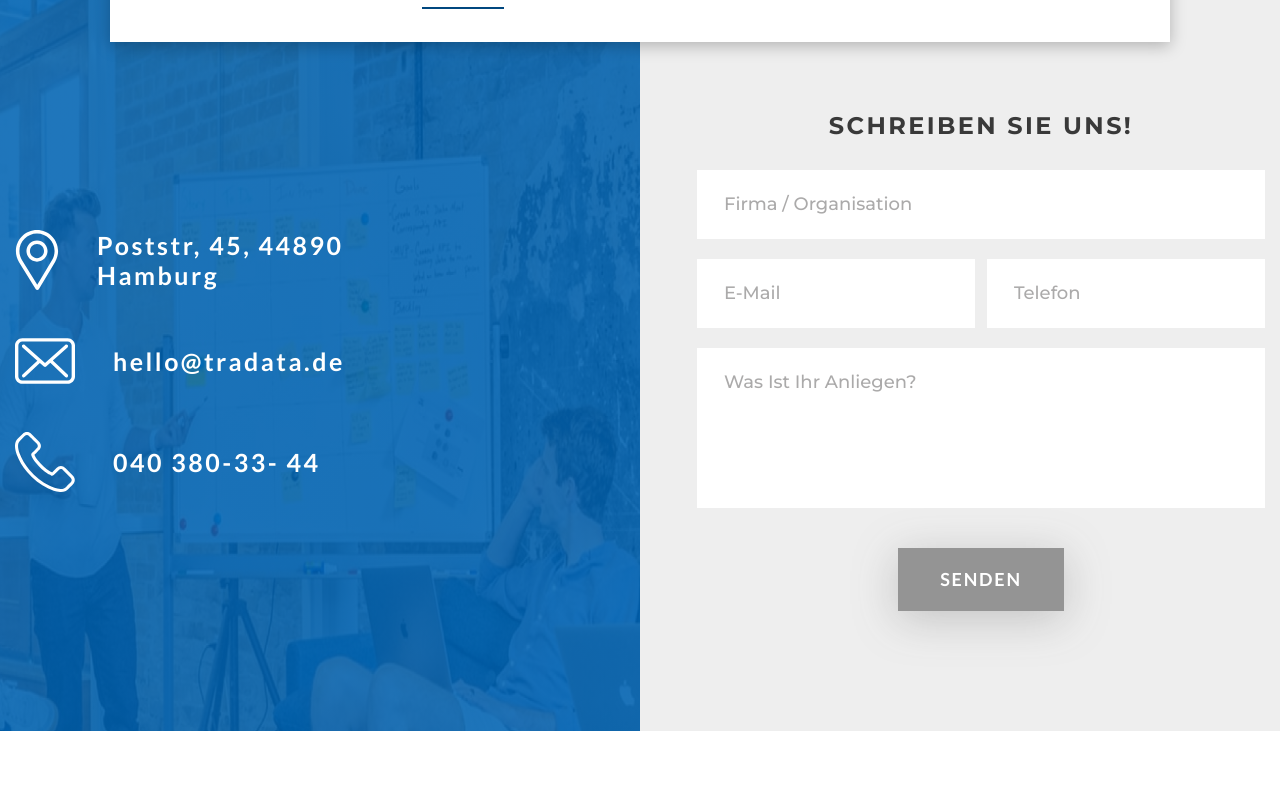
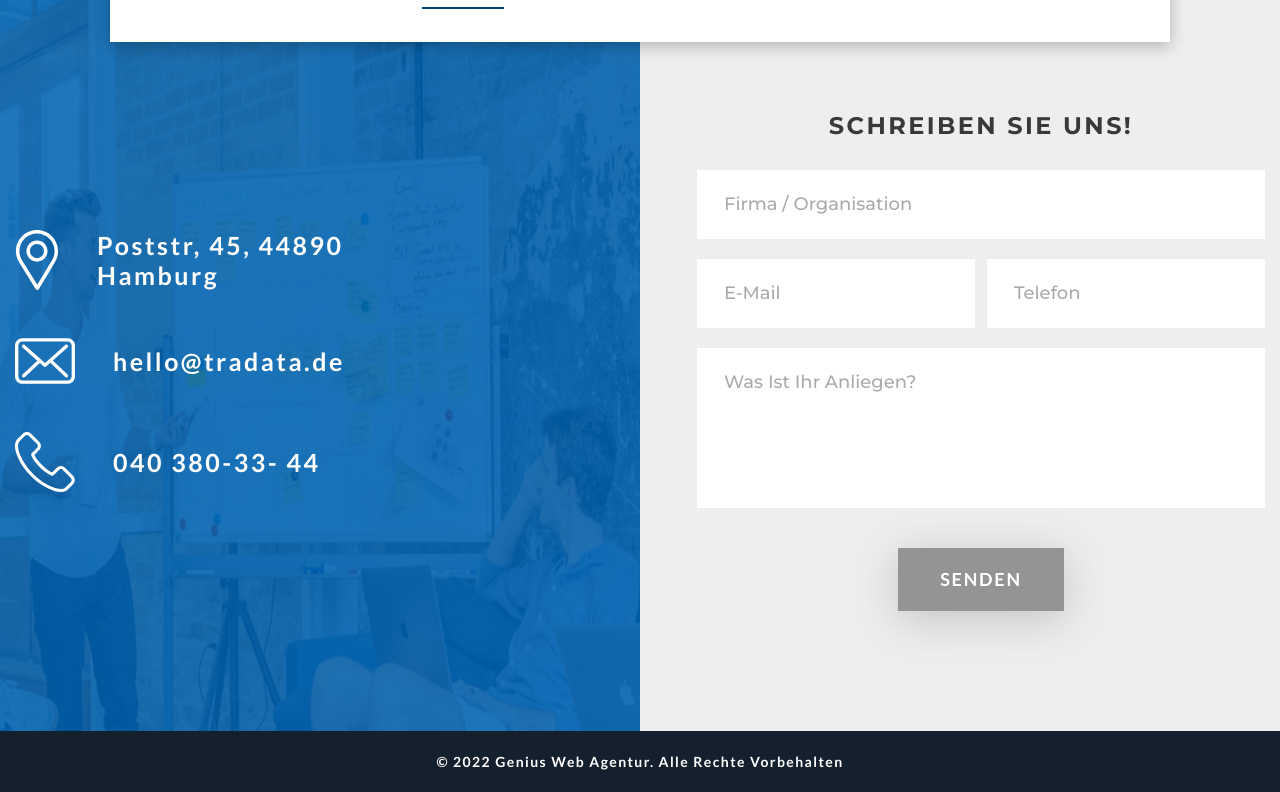
Before and after one commit to liaHi19/genius, a React (Create React App) app: page / in a window 1280 px wide. Shown: the part 3735-4527 px from the top of the page. Before the commit the page ends 4466 px from the top, so only its background shows below. Built offline with nearby package versions, Linux system fonts and the light colour scheme.

Commit message:
[#9]Add footer

```diff
--- a/src/App.js
+++ b/src/App.js
@@ -1,17 +1,21 @@
 import React from "react";
 
-import Header from "./components/layout/Header";
-import Top from "./components/Top";
 import Portfolio from "./components/portfilio/Portfolio";
 import Contact from "./components/contact/Contact";
+import Header from "./components/layout/Header";
+import Footer from "./components/layout/Footer";
+import Top from "./components/Top";
 
 const App = () => {
   return (
-    <div>
+    <div className="app">
       <Header />
-      <Top />
-      <Portfolio />
-      <Contact />
+      <main className="main">
+        <Top />
+        <Portfolio />
+        <Contact />
+      </main>
+      <Footer />
     </div>
   );
 };
--- /dev/null
+++ b/src/components/layout/Footer.jsx
@@ -0,0 +1,17 @@
+import React from "react";
+
+const Footer = () => {
+  const years = new Date().getFullYear();
+  return (
+    <footer className="footer">
+      <div className="container">
+        <p className="footer__info">
+          {" "}
+          &copy; {years} Genius Web Agentur. Alle Rechte vorbehalten
+        </p>
+      </div>
+    </footer>
+  );
+};
+
+export default Footer;
--- a/src/styles/_global.scss
+++ b/src/styles/_global.scss
@@ -9,6 +9,17 @@ body {
   line-height: 31px;
   background-color: var(--main-text-color);
   color: var(--main-text-color);
+}
+
+.app {
+  min-height: 100vh;
+  display: flex;
+  flex-direction: column;
+  justify-content: space-between;
+}
+
+.main {
+  flex-grow: 1;
 }
 
 .container {
--- a/src/styles/index.scss
+++ b/src/styles/index.scss
@@ -130,7 +130,7 @@
   &__start {
     margin-bottom: 150px;
 
-    @media (max-width: 1150px) {
+    @media (max-width: 1200px) {
       margin-bottom: 80px;
     }
   }
@@ -162,7 +162,7 @@
       &:not(:last-child) {
         margin-bottom: 160px;
 
-        @media (max-width: 1150px) {
+        @media (max-width: 1200px) {
           margin-bottom: 100px;
         }
       }
@@ -204,7 +204,7 @@
     margin-top: 100px;
     z-index: 1;
 
-    @media (max-width: 1150px) {
+    @media (max-width: 1200px) {
       padding: 48px 0 56px;
       margin-top: 70px;
     }
@@ -417,3 +417,19 @@
     }
   }
 }
+
+.footer {
+  padding: 22px 0;
+  background-color: #14202d;
+
+  &__info {
+    display: flex;
+    align-items: center;
+    justify-content: center;
+    @extend %lato-700;
+    font-size: 14px;
+    line-height: 17px;
+    letter-spacing: 0.1em;
+    text-transform: capitalize;
+  }
+}
```
